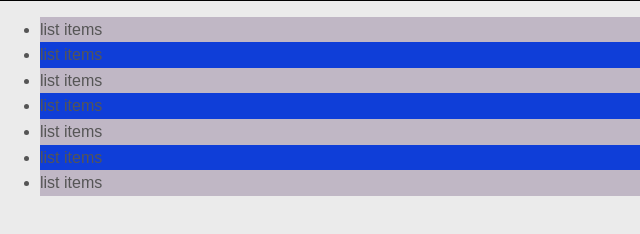
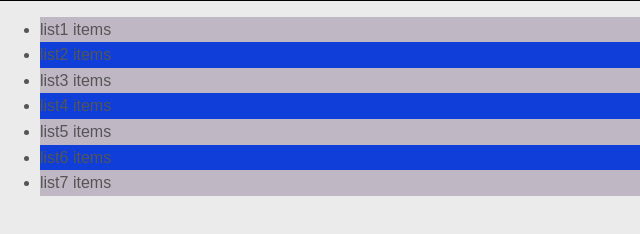
Before and after one commit to pravikumar8011/css1, a plain HTML site: page index.html in a window 1280 px wide. Shown: the part 2056-2290 px from the top of the page, 0-640 px from the left. Drawn offline with Linux system fonts and the light colour scheme.

Commit message:
index modified

```diff
--- a/index.html
+++ b/index.html
@@ -4,7 +4,7 @@
     <meta charset="UTF-8" />
     <meta http-equiv="X-UA-Compatible" content="IE=edge" />
     <meta name="viewport" content="width=device-width, initial-scale=1.0" />
-    <title>CSS STYLE CHEAT</title>
+    <title>CSS STYLE CHEAT1</title>
     <link rel="stylesheet" href="style.css" />
   </head>
   <body>
@@ -104,13 +104,13 @@
       <h2>Goodbye</h2>
     </div>
     <ul class="my-list">
-      <li>list items</li>
-      <li>list items</li>
-      <li>list items</li>
-      <li>list items</li>
-      <li>list items</li>
-      <li>list items</li>
-      <li>list items</li>
+      <li>list1 items</li>
+      <li>list2 items</li>
+      <li>list3 items</li>
+      <li>list4 items</li>
+      <li>list5 items</li>
+      <li>list6 items</li>
+      <li>list7 items</li>
     </ul>
     <a class="fix-me button" href=""></a>
     <div style="margin-top: 500px"></div>
```
